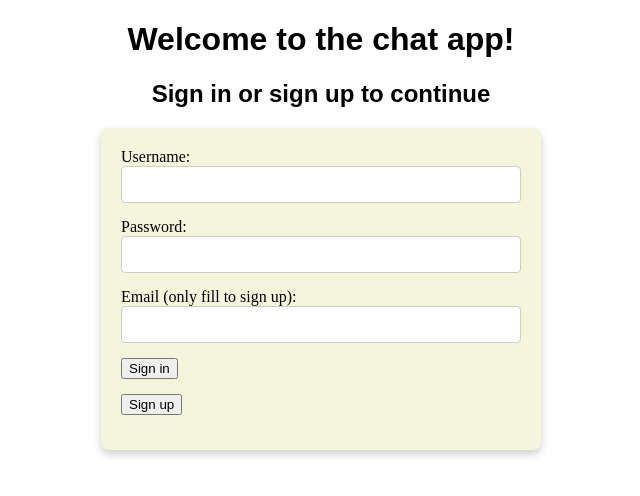
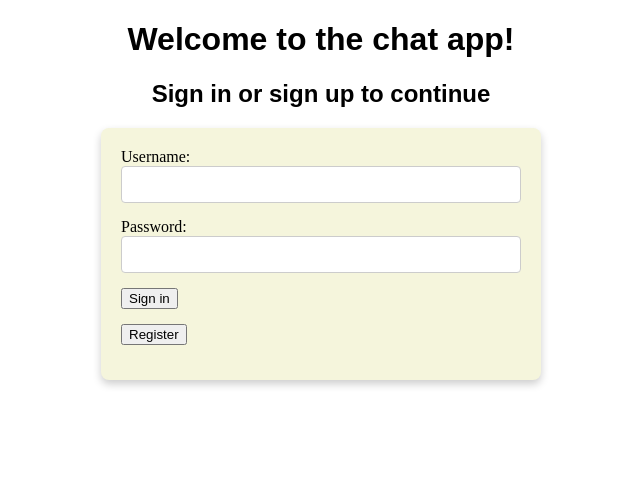
Before and after one commit to thinhdng/websites-and-webapps, a Python web app: template chatapp/src/main/resources/templates/login.html in a window 1280 px wide. Shown: the top 496 px of the page, without its empty margins (319-959 px from the left). Run offline with Jinja, Linux system fonts and the light colour scheme; the template is opened without the code that fills it, so the values that code supplies are empty.

Commit message:
added functionality to the login, hides signup field until you click register

```diff
--- a/chatapp/src/main/resources/static/js/usersLogin.js
+++ b/chatapp/src/main/resources/static/js/usersLogin.js
@@ -14,6 +14,18 @@ document.addEventListener('DOMContentLoaded', function(){
         signUp(username, password, email);
     });
 });
+
+//functionality with signing up added
+//clicking the register button will now show the fields for actually signing up
+document.getElementById("registerbutton").addEventListener('click',function(event){
+  var fields = document.getElementById("emailField");
+  fields.style.display = "block"
+  var signbutton = document.getElementById("signup");
+  signbutton.style.display = "block";
+  var reg = document.getElementById("registerbutton");
+  reg.style.display = "none"
+});
+
 
 function formatDate(date) {
     // Extract the year, month, and day from the date object
--- a/chatapp/src/main/resources/templates/login.html
+++ b/chatapp/src/main/resources/templates/login.html
@@ -3,8 +3,8 @@
     <head>
         <meta charset="UTF-8" name="viewport" content="width=device-width, initial-scale=1.0">
         <title>Login to Chat Application</title>
-        <link rel="stylesheet" href="/css/loginStyleSheet.css">
-        <script src="/js/usersLogin.js" defer></script>
+        <link rel="stylesheet" href="../static/css/loginStyleSheet.css">
+        <script src="../static/js/usersLogin.js" defer></script>
     </head>
     <body>
         <h1>Welcome to the chat app!</h1>
@@ -18,14 +18,17 @@
             <label for="password">Password:</label>
             <input type="password" id="password" name="password" required>
         </div>
-        <div id="emailField">
-            <label for="email">Email (only fill to sign up):</label>
-            <input type="email" id="email" name="email">
+        <div id="emailField" style="display:none">
+            <label for="email">Email:</label>
+             <input type="email" id="email" name="email"> </div>
         </div>
         <div>
             <button type="button" id="signInButton">Sign in</button>
         </div>
-        <div>
+        <div id="register" style="display:block">
+            <button type="button" id="registerbutton"> Register </button>
+        </div>
+        <div id="signup" style="display:none">
             <button type="button" id="signUpButton">Sign up</button>
         </div>
         </form>
```
